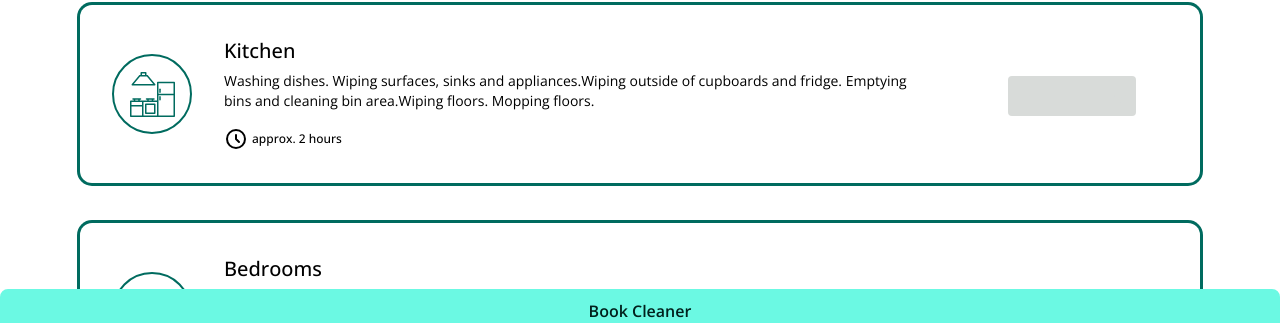
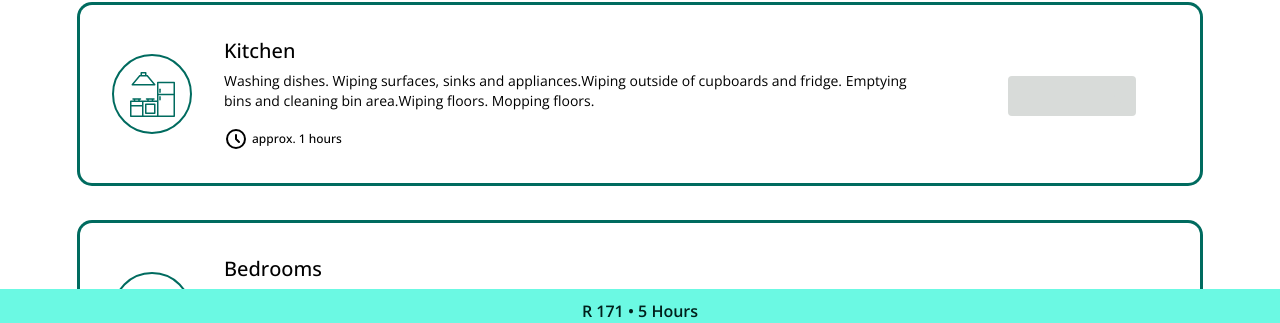
Before and after one commit to ThandoSomacele/brightbroom-web-app, a Next.js app: page /book in a window 1280 px wide. Shown: the part 467-790 px from the top of the page. Built offline with nearby package versions, Linux system fonts and the light colour scheme.

Commit message:
counter input sets duration and prices

```diff
--- a/src/app-data/services.json
+++ b/src/app-data/services.json
@@ -4,16 +4,16 @@
     "description": "Dusting of furniture and surfaces. Mopping and vacuuming of floors. Dusting and wiping of skirtings. Dusting and wiping of electronics, and other ornaments. Dusting and wiping of light switches and other fixtures. ",
     "duration": 1,
     "icon": "common",
-    "price": 33,
+    "price": 36,
     "isDisabled": true,
     "input_type": "increment"
   },
   {
     "name": "Kitchen",
     "description": "Washing dishes. Wiping surfaces, sinks and appliances.Wiping outside of cupboards and fridge. Emptying bins and cleaning bin area.Wiping floors. Mopping floors.",
-    "duration": 2,
+    "duration": 1,
     "icon": "kitchen",
-    "price": 33,
+    "price": 36,
     "isDisabled": true,
     "input_type": "increment"
   },
@@ -25,7 +25,7 @@
     "price": 33,
     "isDisabled": false,
     "input_type": "increment",
-    "initialValue": 2
+    "defaultRooms": 2
   },
   {
     "name": "Bathrooms",
@@ -35,7 +35,7 @@
     "price": 33,
     "isDisabled": false,
     "input_type": "increment",
-    "initialValue": 1
+    "defaultRooms": 1
   },
   {
     "name": "Laundry & Ironing",
--- a/src/app/book/page.tsx
+++ b/src/app/book/page.tsx
@@ -1,25 +1,55 @@
-import React from 'react';
+'use client';
+import React, { useState } from 'react';
 import ServiceCard from '../components/parts/ServiceCard';
 import ServicesData from '@/app-data/services.json';
 import AddressInput from '../components/parts/AddressInput';
 
+// Service Default Prices
+const _livingRoomPrice = ServicesData[0].price;
+const _kitchenPrice = ServicesData[1].price;
+const _bedroomDefaultPrice = ServicesData[2].price * Number(ServicesData[2].defaultRooms);
+const _bathroomDefaultPrice = ServicesData[3].price * Number(ServicesData[3].defaultRooms);
+
+// Service Default Duration
+const _livingRoomDuration = ServicesData[0].duration;
+const _kitchenDuration = ServicesData[1].duration;
+const _bedroomDefaultDuration = ServicesData[2].duration * Number(ServicesData[2].defaultRooms);
+const _bathroomDefaultDuration = ServicesData[3].duration * Number(ServicesData[3].defaultRooms);
+
+// Componet
 const Book = () => {
+  // Set Total Price
+  const [price, setPrice] = useState(_livingRoomPrice + _kitchenPrice + _bedroomDefaultPrice + _bathroomDefaultPrice);
+
+  // Set Total Duration
+  const [totalDuration, setTotalDuration] = useState(
+    _livingRoomDuration + _kitchenDuration + _bedroomDefaultDuration + _bathroomDefaultDuration
+  );
+
+  //
   const services = ServicesData.map((service: any, i: number) => {
-    return <ServiceCard service={service} key={i} />;
+    return (
+      <ServiceCard
+        service={service}
+        key={i}
+        price={price}
+        setPrice={setPrice}
+        totalDuration={totalDuration}
+        setTotalDuration={setTotalDuration}
+      />
+    );
   });
 
   return (
-    <>
     <div className='container py-20 flex flex-col gap-9'>
       <form>
         <AddressInput />
         <div className='service-selection flex flex-col gap-10 my-8'>{services}</div>
+        <button type='submit' className='btn btn-primary w-full fixed bottom-0 right-0 rounded-none'>
+          R {price} • {totalDuration} Hours
+        </button>
       </form>
     </div>
-      <button type='submit' className='btn btn-primary w-full fixed bottom-0'>
-        Book Cleaner
-      </button>
-    </>
   );
 };
 
--- a/src/app/components/parts/CounterInput.tsx
+++ b/src/app/components/parts/CounterInput.tsx
@@ -1,16 +1,38 @@
-import React, { useState } from 'react';
-import { ServiceObject } from '../../../../types';
+import React, { useState, Dispatch, SetStateAction } from 'react';
+import { ServiceObject, ClickEvent } from '../../../../types';
 
-function CounterInput({ service }: { service: ServiceObject }) {
-  let [count, setCount] = useState(service.initialValue);
+function CounterInput({
+  service,
+  price,
+  setPrice,
+  totalDuration,
+  setTotalDuration,
+}: {
+  service: ServiceObject;
+  setPrice: Dispatch<SetStateAction<number>>;
+  price: number;
+  totalDuration: number;
+  setTotalDuration: Dispatch<SetStateAction<number>>;
+}) {
+  let [count, setCount] = useState(service.defaultRooms);
 
   // Coutner
 
-  const incrementCounter = () => {
-    if (count < 8) setCount(count + 1);
+  const incrementCounter = (e: ClickEvent) => {
+    e.preventDefault();
+    if (totalDuration < 10) {
+      setCount(count + 1);
+      setPrice((price += service.price));
+      setTotalDuration((totalDuration += service.duration));
+    }
   };
-  const decrementCounter = () => {
-    if (count > 1) setCount(count - 1);
+  const decrementCounter = (e: ClickEvent) => {
+    e.preventDefault();
+    if (count > 1) {
+      setCount(count - 1);
+      setPrice((price -= service.price));
+      setTotalDuration((totalDuration -= service.duration));
+    }
   };
 
   // const minusCounter;
--- a/src/app/components/parts/ServiceCard.tsx
+++ b/src/app/components/parts/ServiceCard.tsx
@@ -1,13 +1,25 @@
 'use client';
 
 import Image from 'next/image';
-import React from 'react';
+import React, { Dispatch, SetStateAction } from 'react';
 
 import CounterInput from './CounterInput';
 import ToggleSwitch from './ToggleSwitch';
 import { ServiceObject } from '../../../../types';
 
-function ServiceCard({ service }: { service: ServiceObject }) {
+function ServiceCard({
+  service,
+  price,
+  setPrice,
+  totalDuration,
+  setTotalDuration,
+}: {
+  service: ServiceObject;
+  price: number;
+  setPrice: Dispatch<SetStateAction<number>>;
+  totalDuration: number;
+  setTotalDuration: Dispatch<SetStateAction<number>>;
+}) {
   const ClockIcon = function () {
     return (
       <React.Fragment>
@@ -21,8 +33,27 @@ function ServiceCard({ service }: { service: ServiceObject }) {
   };
 
   let inputBtn;
-  if (service.input_type === 'increment') inputBtn = <CounterInput service={service} />;
-  else inputBtn = <ToggleSwitch />;
+  if (service.input_type === 'increment')
+    inputBtn = (
+      <CounterInput
+        service={service}
+        setPrice={setPrice}
+        price={price}
+        totalDuration={totalDuration}
+        setTotalDuration={setTotalDuration}
+      />
+    );
+  else
+    inputBtn = (
+      <ToggleSwitch
+        service={service}
+        setPrice={setPrice}
+        price={price}
+        totalDuration={totalDuration}
+        setTotalDuration={setTotalDuration}
+      />
+    );
+
   return (
     <div className='rounded-xl bg-white p-4 ring ring-light-primary sm:p-6 lg:p-8'>
       <div className='flex flex-col md:flex-row items-center sm:gap-8'>
--- a/src/app/components/parts/ToggleSwitch.tsx
+++ b/src/app/components/parts/ToggleSwitch.tsx
@@ -1,10 +1,36 @@
-import React from 'react';
+import React, { Dispatch, SetStateAction, useRef, useState } from 'react';
+import { ServiceObject } from '../../../../types';
 
-function ToggleSwitch() {
+function ToggleSwitch({
+  service,
+  price,
+  setPrice,
+  totalDuration,
+  setTotalDuration,
+}: {
+  service: ServiceObject;
+  price: number;
+  setPrice: Dispatch<SetStateAction<number>>;
+  totalDuration: number;
+  setTotalDuration: Dispatch<SetStateAction<number>>;
+}) {
+  // TODO
+  // const addonSwitch = document.querySelector('input[type=checkbox]');
+
+  // const addonSwitchHandler = () => {
+  //   if (addonSwitch.checked) {
+  //     setPrice((price += service.price));
+  //     setTotalDuration((totalDuration += service.duration));
+  //   }
+
+  //   if (addonSwitch.checked === false) setPrice((price -= service.price));
+  //   setTotalDuration((totalDuration -= service.duration));
+  // };
+
   return (
     <div>
       <label className='relative inline-flex items-center cursor-pointer'>
-        <input type='checkbox' value='' className='sr-only peer'></input>
+        <input type='checkbox' className='sr-only peer' />
         <div className="w-11 h-6 bg-light-surfaceVariant peer-focus:outline-none peer-focus:ring-2 peer-focus:ring-light-onPrimaryContainer rounded-full peer peer-checked:after:translate-x-full rtl:peer-checked:after:-translate-x-full peer-checked:after:border-white after:content-[''] after:absolute after:top-[2px] after:start-[2px] after:bg-light-onPrimary after:bg-light-surfaceVarian after:border after:rounded-full after:h-5 after:w-5 after:transition-all peer-checked:bg-light-primaryContainer"></div>
       </label>
     </div>
--- a/types.ts
+++ b/types.ts
@@ -11,7 +11,7 @@ interface ServiceObject {
   price: number;
   input_type: string;
   isDisabled: Boolean;
-  initialValue: number;
+  defaultRooms: number;
 }
 
 export type { FormEvent, ClickEvent, ChangeEvent, SyntheticEvent, ServiceObject };
```
Lines whose indentation alone changed are shown as unchanged.
